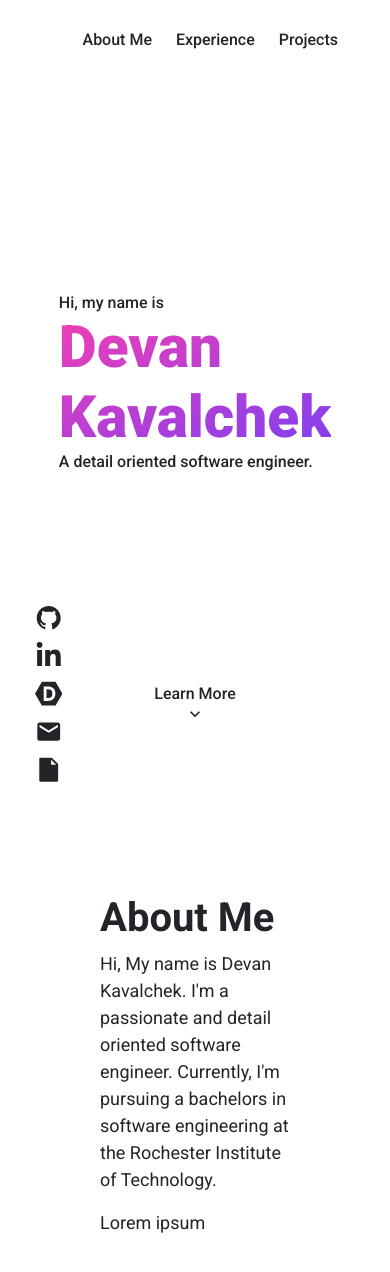
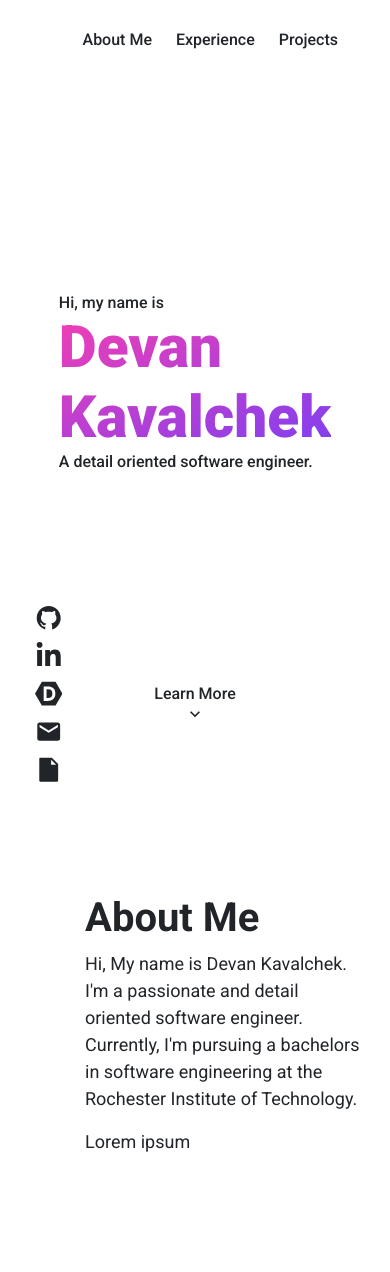
Before and after one commit to devkav/personalWebsite, a React (Create React App) app: page / in a window 390 px wide. Shown: the top 1272 px of the page. Built offline with nearby package versions, Linux system fonts and the light colour scheme.

Commit message:
added footer and updated mobile margin

```diff
--- a/src/style/AboutMe.css
+++ b/src/style/AboutMe.css
@@ -11,3 +11,10 @@
     margin-left: 100px;
     margin-right: 100px;
 }
+
+@media screen and (max-width: 800px) {
+    #about-me-par {
+        margin-left: 85px;
+        margin-right: 30px;
+    }
+}
--- a/src/style/Projects.css
+++ b/src/style/Projects.css
@@ -202,6 +202,11 @@
         margin-right: 0px !important;
         margin-bottom: 20px;
     }
+
+    .projects-container {
+        margin-left: 20px;
+        margin-right: 0px;
+    }
 }
 
 @media screen and (min-width: 800px) and (max-width: 1000px) {
```
